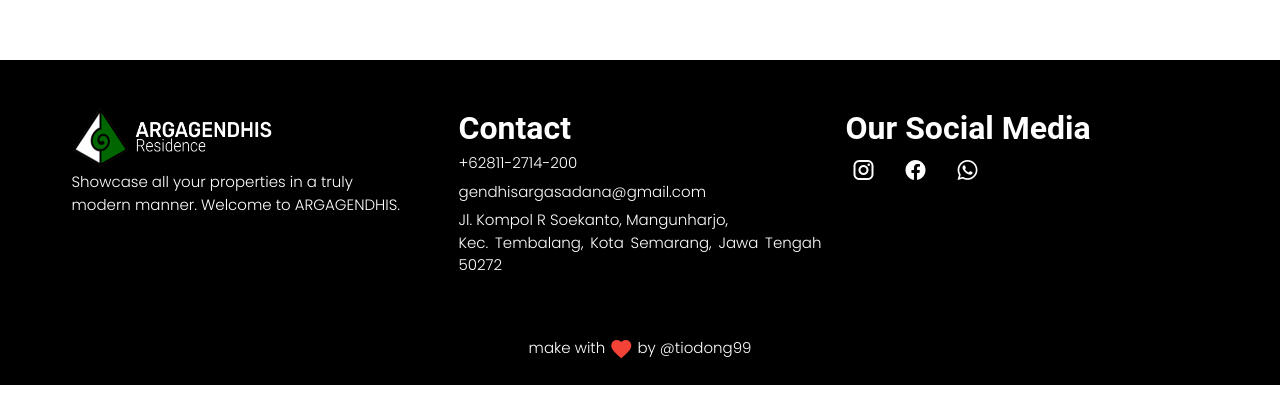
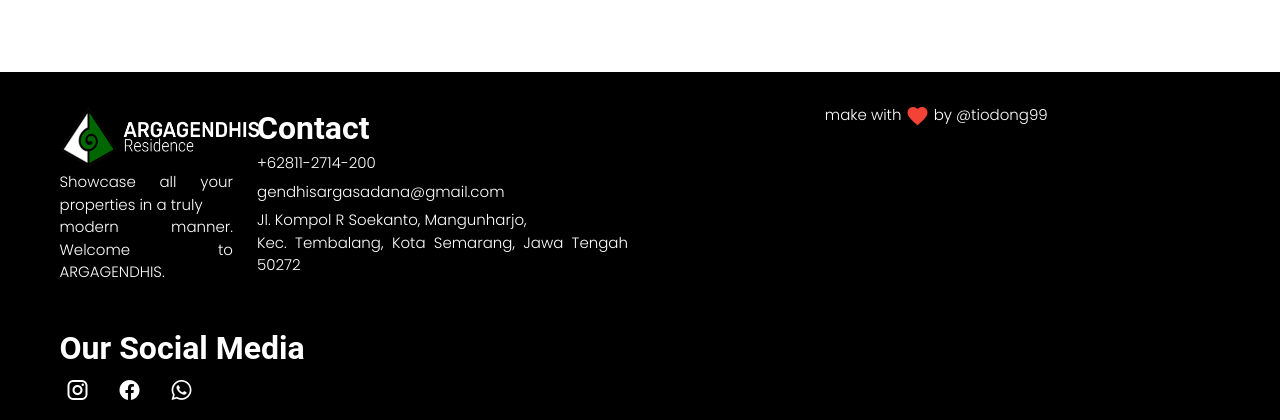
Before and after one commit to Timotius103/Gendhis-Website, a Vue app: page /blockA in a window 1280 px wide. Shown: the part 1808-2228 px from the top of the page. Before the commit the page ends 2193 px from the top, so only its background shows below. Built offline with nearby package versions, Linux system fonts and the light colour scheme; what vue-animate-onscroll, vue-smooth-scroll would draw is missing.

Commit message:
update 1.2

```diff
--- a/src/components/TodoList/blockA.vue
+++ b/src/components/TodoList/blockA.vue
@@ -31,15 +31,11 @@
                 v-model="group"
                 active-class="deep-purple--text text--accent-4"
               >
-                <v-list-item
-                  router to="/blockB"
-                >
+                <v-list-item router to="/blockB">
                   <v-list-item-title>Block B</v-list-item-title>
                 </v-list-item>
 
-                <v-list-item
-                  router to="/blockC"
-                >
+                <v-list-item router to="/blockC">
                   <v-list-item-title>Block C</v-list-item-title>
                 </v-list-item>
               </v-list-item-group>
@@ -126,8 +122,8 @@
       </v-container>
     </div>
     <div id="footer">
-      <v-row>
-        <v-container>
+      <v-container>
+        <v-row>
           <v-col>
             <v-row style="padding-top: 20px">
               <v-col cols="4">
@@ -192,8 +188,8 @@
               >
             </h1>
           </v-col>
-        </v-container>
-      </v-row>
+        </v-row>
+      </v-container>
     </div>
   </v-main>
 </template>
--- a/src/components/TodoList/blockB.vue
+++ b/src/components/TodoList/blockB.vue
@@ -115,14 +115,14 @@
         </v-carousel-item>
       </v-carousel>
     </div>
-    <div style="height:400px">
+    <div style="height: 400px">
       <v-container>
         <h1 class="tipeBlockA">Tipe A1</h1>
       </v-container>
     </div>
     <div id="footer">
-      <v-row>
-        <v-container>
+      <v-container>
+        <v-row>
           <v-col>
             <v-row style="padding-top: 20px">
               <v-col cols="4">
@@ -179,11 +179,16 @@
           </v-col>
           <v-col>
             <h1 class="FooterfontCopyright" style="margin-top: 20px">
-              make with <v-icon color="red">mdi-heart</v-icon> by<a href="https://www.instagram.com/tiodong99" style="text-decoration: none;color: white;"> @tiodong99</a>
+              make with <v-icon color="red">mdi-heart</v-icon> by<a
+                href="https://www.instagram.com/tiodong99"
+                style="text-decoration: none; color: white"
+              >
+                @tiodong99</a
+              >
             </h1>
           </v-col>
-        </v-container>
-      </v-row>
+        </v-row>
+      </v-container>
     </div>
   </v-main>
 </template>
@@ -279,7 +284,7 @@ export default {
   text-align: center;
 }
 
-#btnViewMore{
+#btnViewMore {
   margin-left: 500px;
 }
 #footer {
--- a/src/components/TodoList/blockC.vue
+++ b/src/components/TodoList/blockC.vue
@@ -34,9 +34,7 @@
                 <v-list-item router to="/blockA">
                   <v-list-item-title>Block A</v-list-item-title>
                 </v-list-item>
-                <v-list-item
-                  router to="/blockB"
-                >
+                <v-list-item router to="/blockB">
                   <v-list-item-title>Block B</v-list-item-title>
                 </v-list-item>
               </v-list-item-group>
@@ -117,14 +115,14 @@
         </v-carousel-item>
       </v-carousel>
     </div>
-    <div style="height:400px">
+    <div style="height: 400px">
       <v-container>
         <h1 class="tipeBlockA">Tipe A1</h1>
       </v-container>
     </div>
     <div id="footer">
-      <v-row>
-        <v-container>
+      <v-container>
+        <v-row>
           <v-col>
             <v-row style="padding-top: 20px">
               <v-col cols="4">
@@ -181,11 +179,16 @@
           </v-col>
           <v-col>
             <h1 class="FooterfontCopyright" style="margin-top: 20px">
-              make with <v-icon color="red">mdi-heart</v-icon> by<a href="https://www.instagram.com/tiodong99" style="text-decoration: none;color: white;"> @tiodong99</a>
+              make with <v-icon color="red">mdi-heart</v-icon> by<a
+                href="https://www.instagram.com/tiodong99"
+                style="text-decoration: none; color: white"
+              >
+                @tiodong99</a
+              >
             </h1>
           </v-col>
-        </v-container>
-      </v-row>
+        </v-row>
+      </v-container>
     </div>
   </v-main>
 </template>
@@ -289,7 +292,7 @@ export default {
   text-align: center;
 }
 
-#btnViewMore{
+#btnViewMore {
   margin-left: 500px;
 }
 #footer {
```
